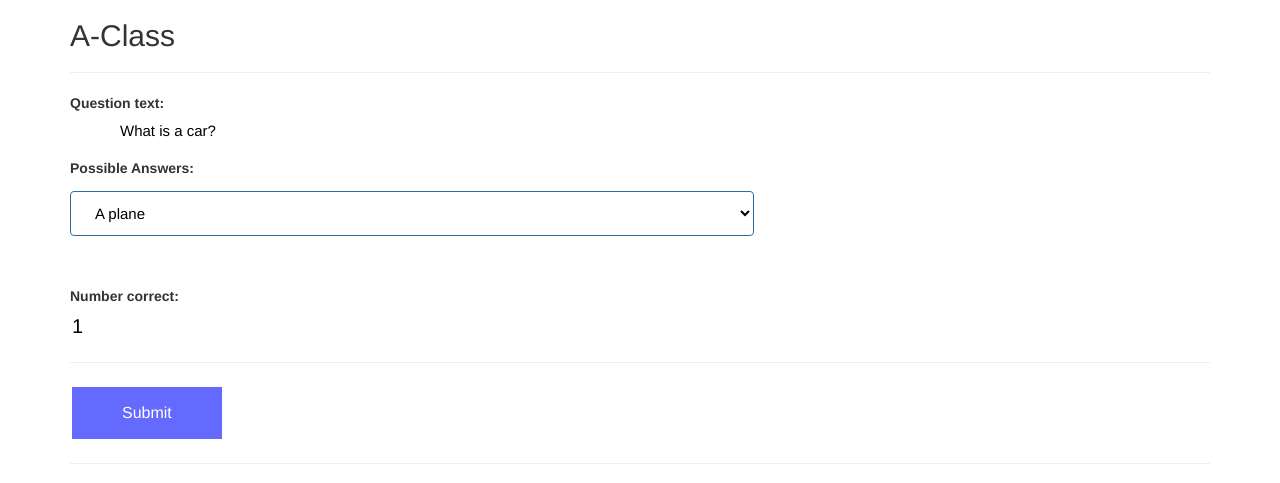
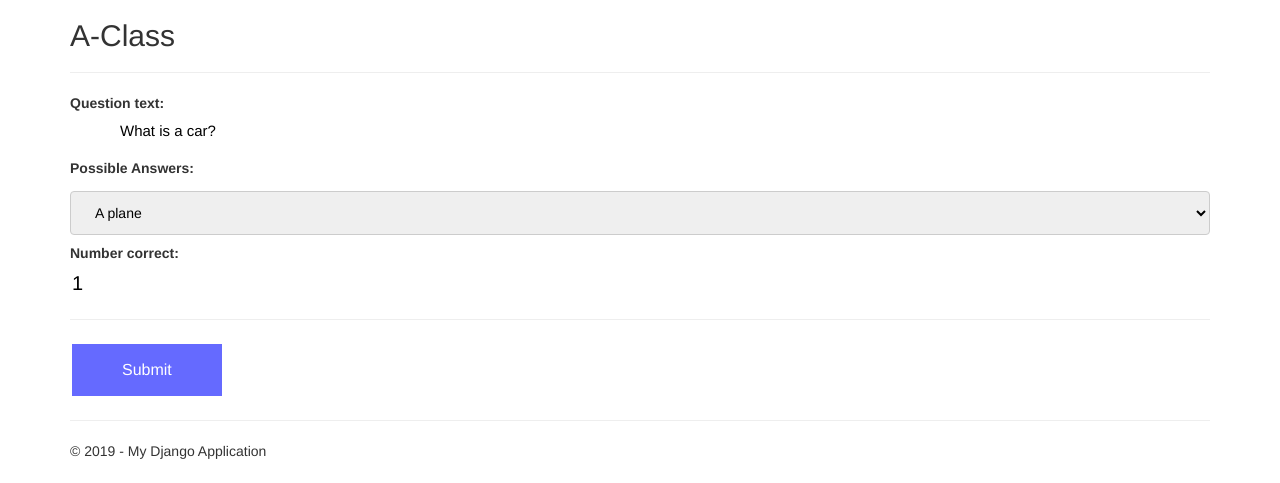
Before and after one commit to skmerten/Study_Bot, a Django app: page / in a window 1280 px wide. Shown: the part 51-534 px from the top of the page. Run offline with Django 3.2, Linux system fonts and the light colour scheme; data comes from the database, SQL or seed files in the repository; some libraries are stand-ins or nearby versions.

Commit message:
Updated CSS

```diff
--- a/Study_Bot/app/static/app/content/site.css
+++ b/Study_Bot/app/static/app/content/site.css
@@ -39,15 +39,6 @@ input[type=text], select{
     border-radius: 4px;
     box-sizing: border-box;
 }
- select{
-    height:auto;
-    width: 60%;
-    color: #000;
-    background-color:#ffffff;
-    border-color:#2e6da4;
-    margin-bottom: 50px;
-    font-size: 15px;
- }
  textarea {
     resize: none;
     overflow: hidden;
```
